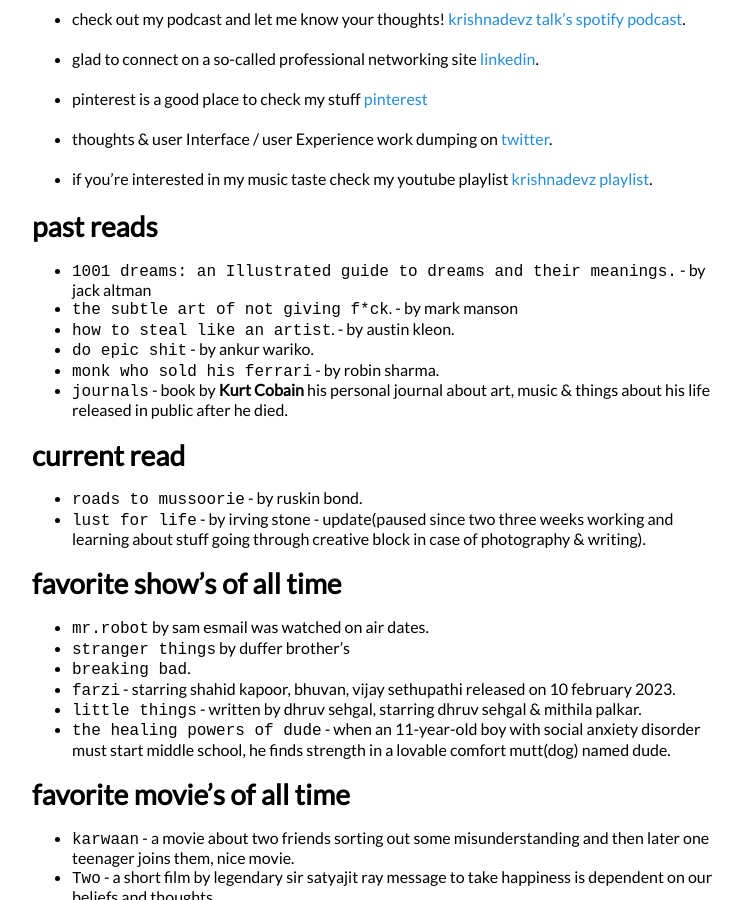
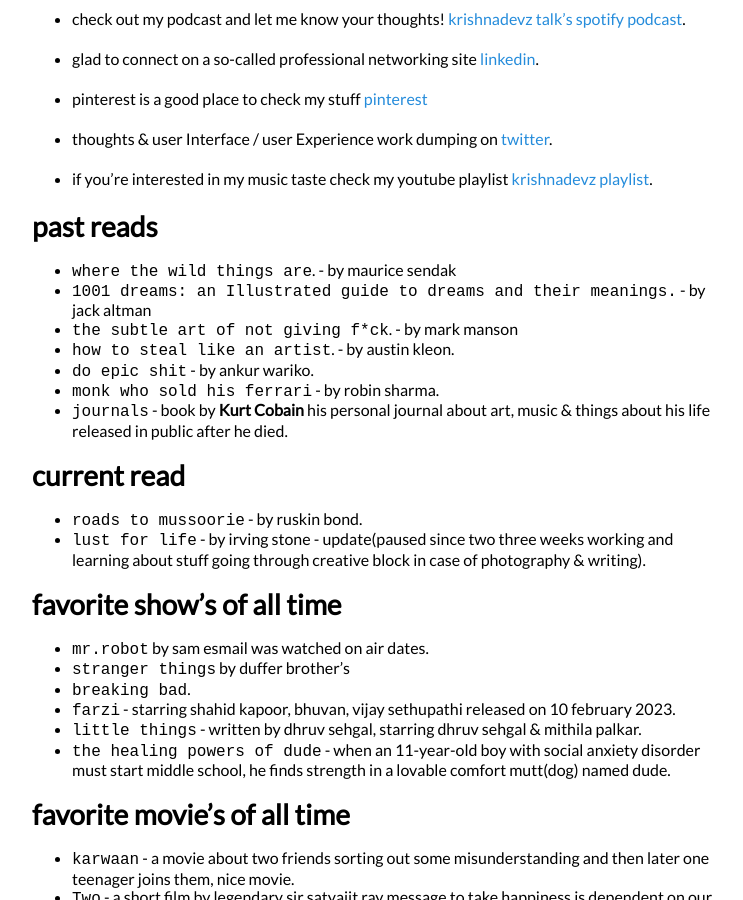
Before and after one commit to krishnadevz/krishnadevz.github.io, a Jekyll site: the page built from About.md, in a window 1280 px wide and 900 px high, scrolled down 613 px. Shown: the whole window, without its empty margins (258-1001 px from the left). Built offline with Jekyll 4.4.1, drawn with Linux system fonts in a browser that asks for light colours; nearby versions of some CDN libraries; our own code applies the rules of GitHub Pages for plain Markdown files.

Commit message:
Update About.md

```diff
--- a/About.md
+++ b/About.md
@@ -24,6 +24,7 @@
 
 
 # past reads
+* `where the wild things are`. - by maurice sendak
 * `1001 dreams: an Illustrated guide to dreams and their meanings.` - by jack altman
 * `the subtle art of not giving f*ck`. - by mark manson
 * `how to steal like an artist`. - by austin kleon.
```
